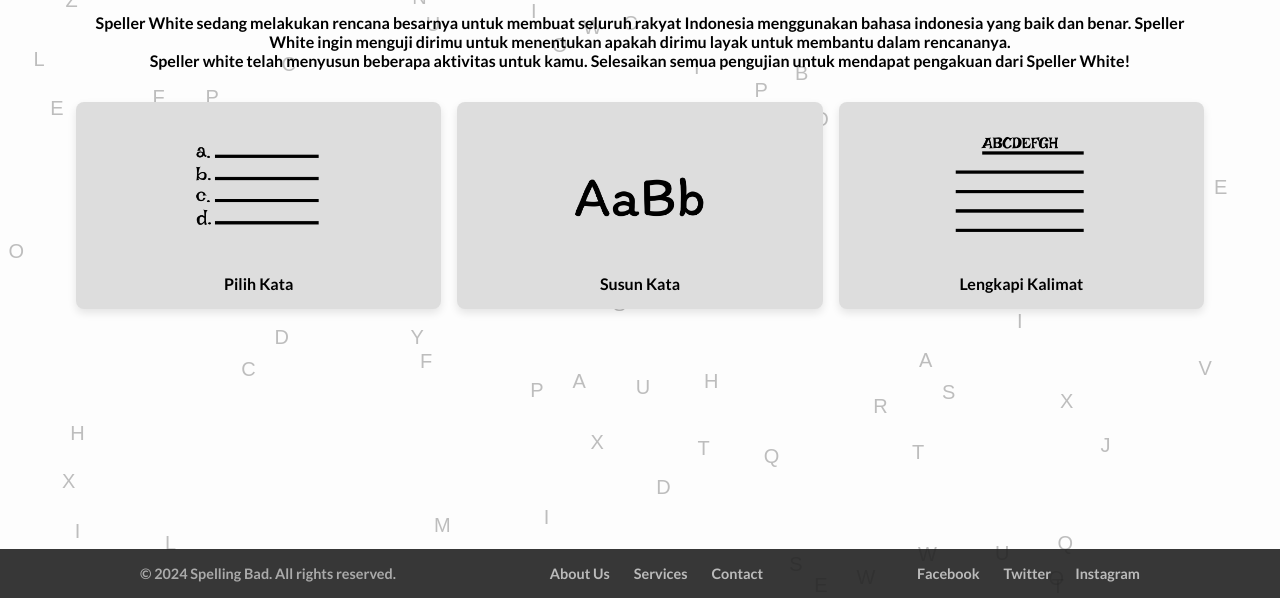
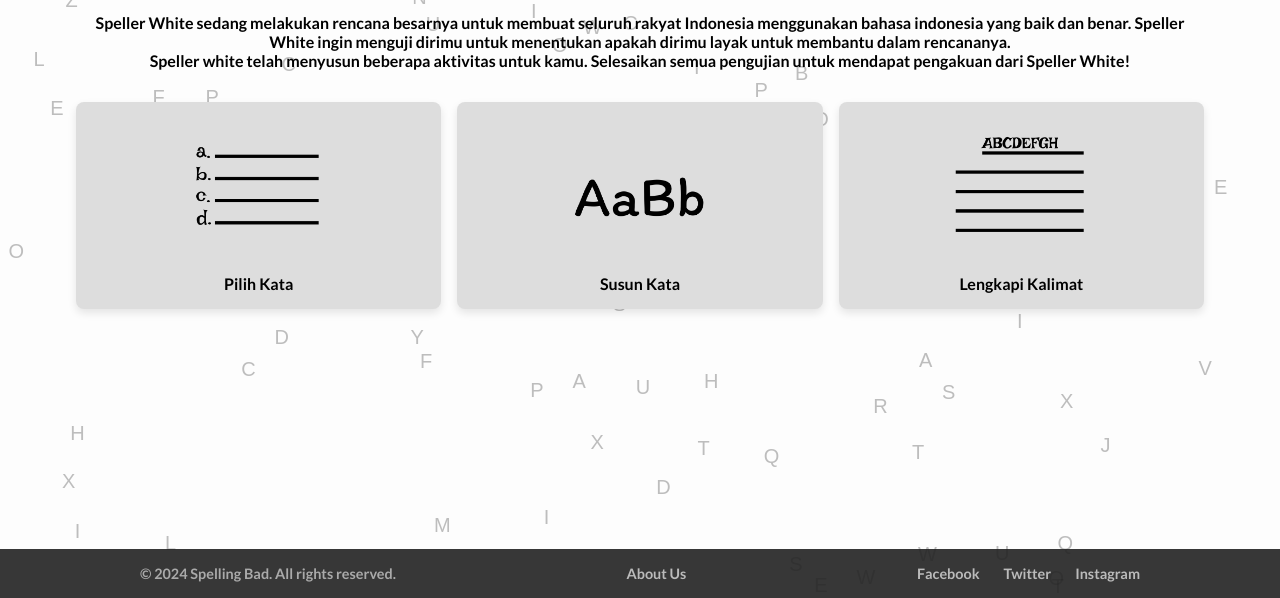
Before and after one commit to wNSYA/spelbad, a website: page public/index.html in a window 1280 px wide. Shown: the part 202-800 px from the top of the page. Drawn offline with Linux system fonts and the light colour scheme.

Commit message:
delete some footer nav

```diff
--- a/public/index.html
+++ b/public/index.html
@@ -42,8 +42,6 @@
                     <p class="footer-text">© 2024 Spelling Bad. All rights reserved.</p>
                     <div class="footer-links">
                         <a href="#about">About Us</a>
-                        <a href="#services">Services</a>
-                        <a href="#contact">Contact</a>
                 </div>
                     <div class="footer-social">
                         <a href="https://facebook.com" target="_blank">Facebook</a>
```
Also changed, not shown: public/act1.html (+0 -2 lines), public/act2.html (+0 -2 lines), public/act3.html (+0 -2 lines), public/ilogin.html (+0 -2 lines), public/isignUp.html (+0 -2 lines).
